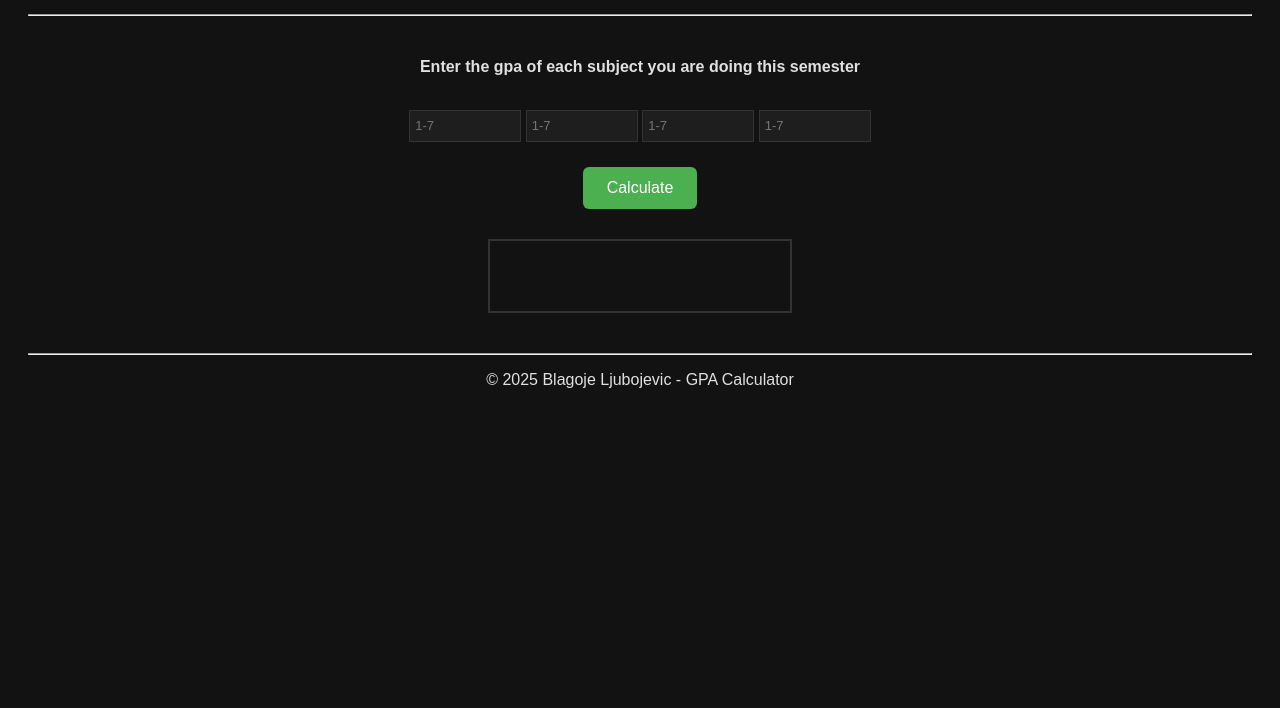
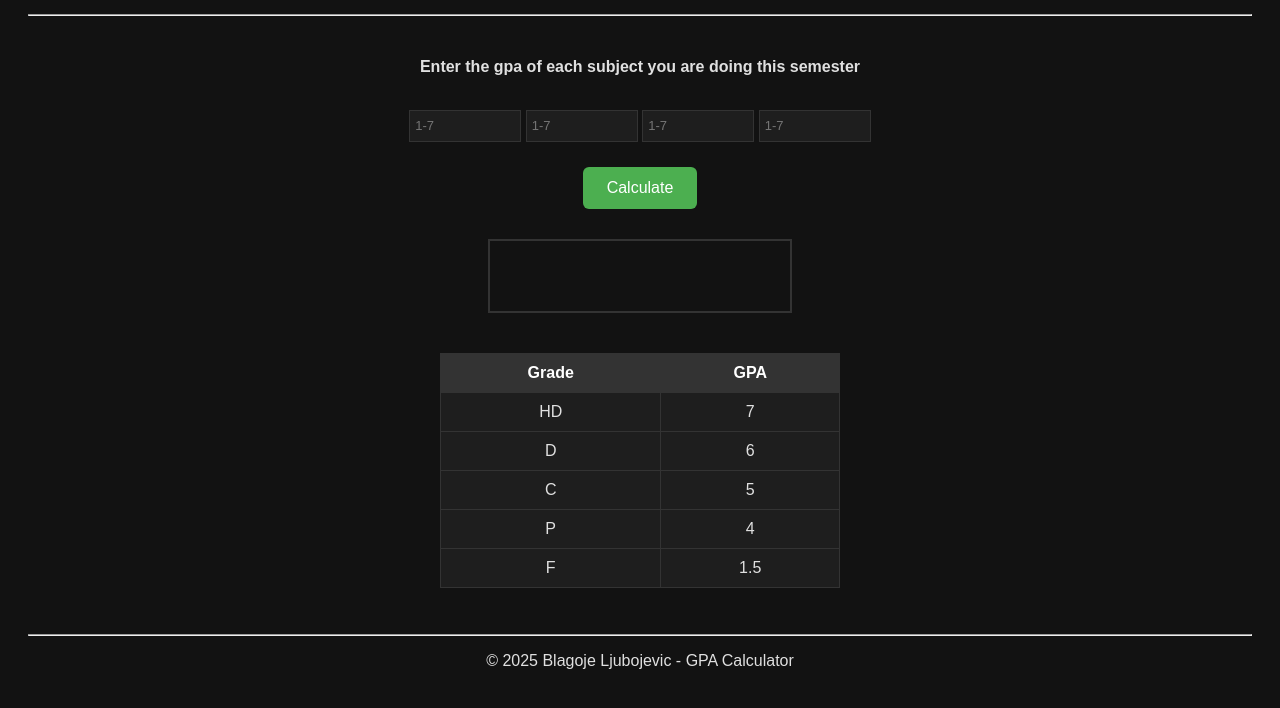
Before and after one commit to LjubojevicBlagoje/GPA-Calculator, a plain HTML site: page index.html in a window 1280 px wide. Shown: the part 118-826 px from the top of the page. Before the commit the page ends 800 px from the top, so only its background shows below. Drawn offline with Linux system fonts and the light colour scheme.

Commit message:
Add table

```diff
--- a/index.html
+++ b/index.html
@@ -59,6 +59,26 @@
             margin: 30px auto 40px auto;
             text-align: center;
         }
+
+        table {
+            border-collapse: collapse;
+            width: 400px;
+            margin: 20px auto;
+            background: #1e1e1e;
+            color: #e0e0e0;
+        }
+
+        th,
+        td {
+            border: 1px solid #333;
+            padding: 10px;
+            text-align: center;
+        }
+
+        th {
+            background: #333;
+            color: #fff;
+        }
     </style>
 </head>
 
@@ -83,7 +103,36 @@
         <h2 id="result"></h2>
     </div>
 
+    <table>
+        <tr>
+            <th>Grade</th>
+            <th>GPA</th>
+        </tr>
+        <tr>
+            <td>HD</td>
+            <td>7</td>
+        </tr>
+        <tr>
+            <td>D</td>
+            <td>6</td>
+        </tr>
+        <tr>
+            <td>C</td>
+            <td>5</td>
+        </tr>
+        <tr>
+            <td>P</td>
+            <td>4</td>
+        </tr>
+        <tr>
+            <td>F</td>
+            <td>1.5</td>
+        </tr>
+    </table>
+
+    <br>
     <hr>
+
     <footer>
         <p>&copy; 2025 Blagoje Ljubojevic - GPA Calculator</p>
     </footer>
@@ -95,12 +144,8 @@
             let gpa3 = parseFloat(document.getElementById("GPA3").value) || 0;
             let gpa4 = parseFloat(document.getElementById("GPA4").value) || 0;
 
-            if ((gpa1 + gpa2 + gpa3 + gpa4) < 0 || (gpa1 + gpa2 + gpa3 + gpa4) > 28) {
-                document.getElementById("result").innerHTML = "INVALID INPUT";
-            } else {
-                let avgGPA = (gpa1 + gpa2 + gpa3 + gpa4) / 4;
-                document.getElementById("result").innerHTML = `Your GPA is: ${avgGPA}`;
-            }
+            let avgGPA = (gpa1 + gpa2 + gpa3 + gpa4) / 4;
+            document.getElementById("result").innerHTML = `Your GPA is: ${avgGPA}`;
         }
     </script>
 </body>
```
